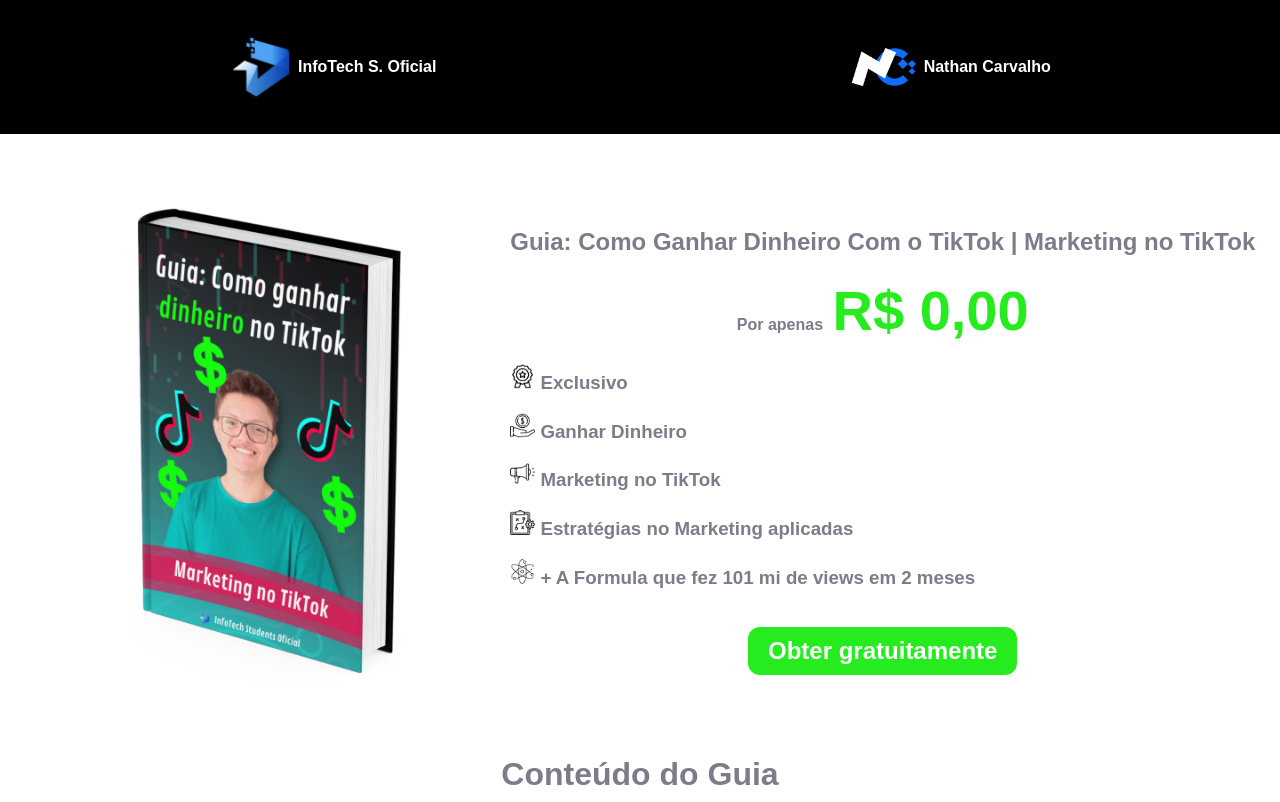
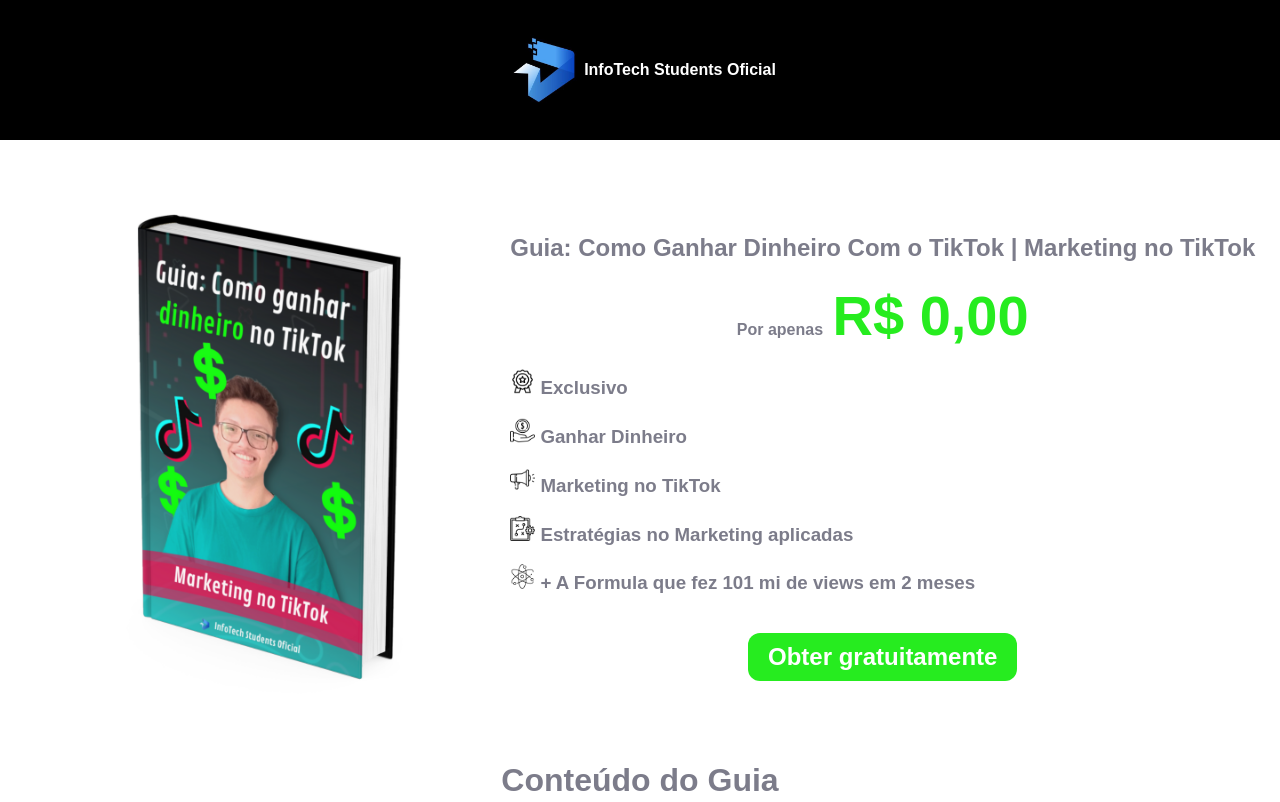
Before and after one commit to nathanvicarvalho/infoproduto01, a plain HTML site: page index.html in a window 1280 px wide. Shown: the top 802 px of the page. Drawn offline with nearby package versions, Linux system fonts and the light colour scheme.

Commit message:
alt_move

```diff
--- a/index.html
+++ b/index.html
@@ -12,8 +12,7 @@
 <main>
 
 <header>
-    <p class="text_header"> <img src="img/photo1673226162.jpeg" class="logo" alt="logo-infotechoficial"> InfoTech S. Oficial</p>
-    <p class="text_header"><img src="img/logonc.png" alt="nathan-carvalho" class="logo_nathan"> Nathan Carvalho</p>
+    <p class="text_header"> <img src="img/photo1673226162.jpeg" class="logo" alt="logo-infotechoficial"> InfoTech Students Oficial</p>
 </header>
 <div class="container">
     <div class="Cashier1">
--- a/style.css
+++ b/style.css
@@ -37,18 +37,12 @@
     display: flex;
     justify-content: center;
     align-items: center;
-    width: 40%;
+    width: 10%0%;
     margin: 10px;
 }
 
 .logo{
-    width: 15%;
-    height: 15%;
-}
-
-.logo_nathan{
-    width: 15%;
-    height: 15%;
+    width: 5em;
 }
 
 .Cashier1{
```
